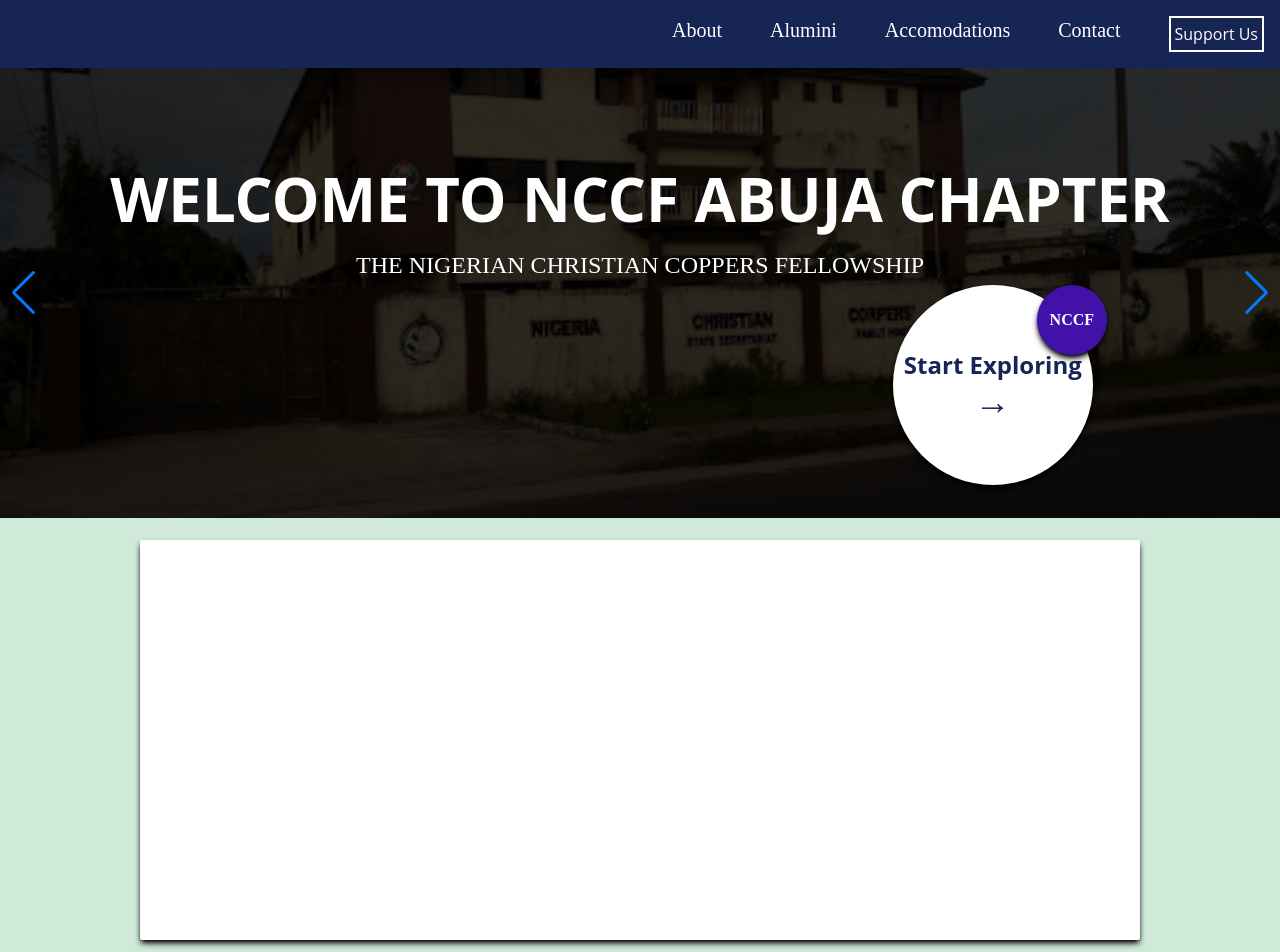
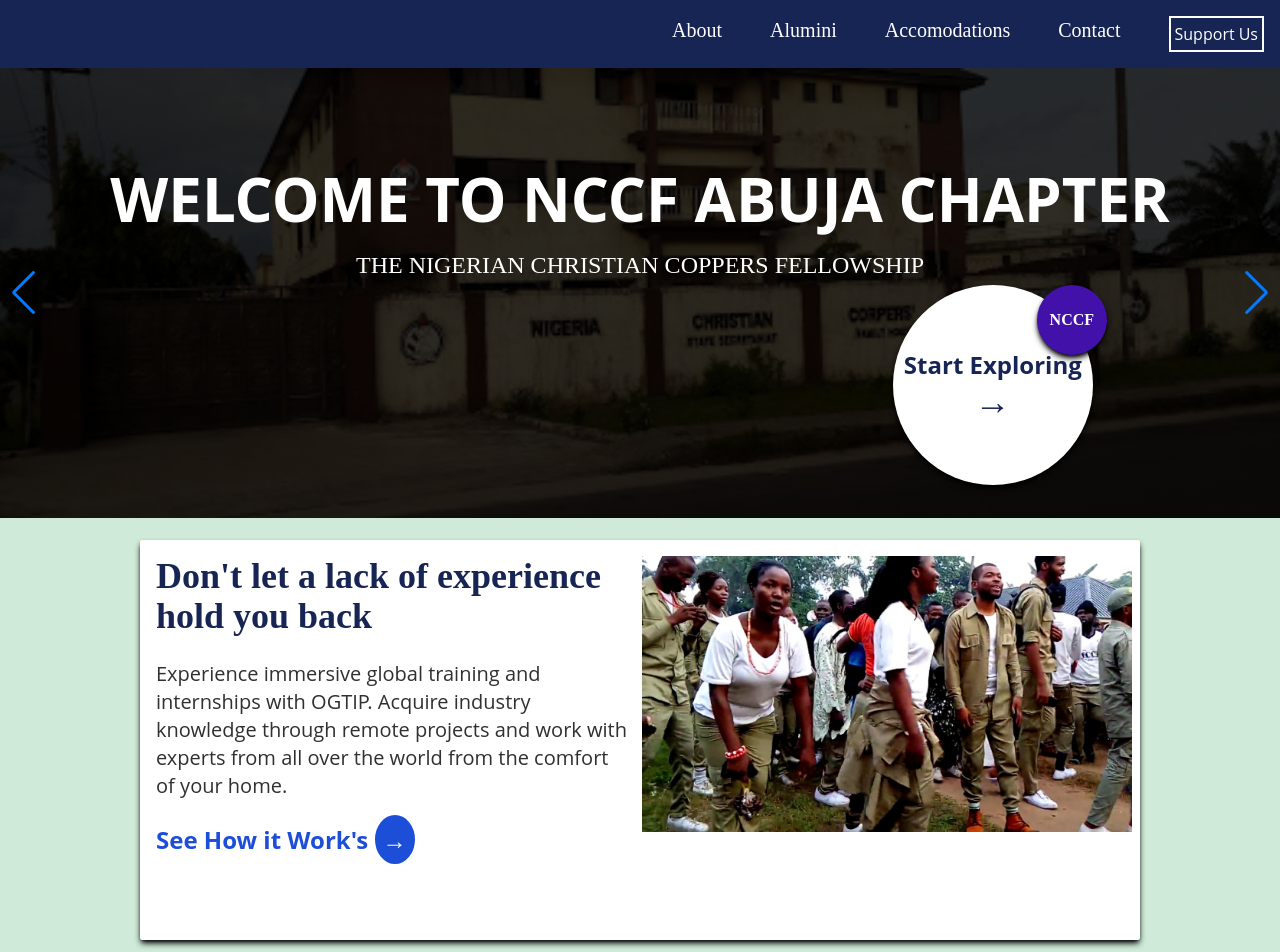
Before and after one commit to eabuo21/IT-Booking-Page, a React (Vite) app: page / in a window 1280 px wide. Shown: the top 952 px of the page. Built offline with nearby package versions, Linux system fonts and the light colour scheme; a web font is replaced by a local one.

Commit message:
starting todays work from last stop point

```diff
--- a/src/Components/Home/Card/Card.tsx
+++ b/src/Components/Home/Card/Card.tsx
@@ -1,31 +1,36 @@
-  import React from "react";
+import React from "react";
+import { Link } from "react-router-dom";
+import NCCF from "../../../assets/images/Hero-images/rural-rugged.jpg";
+
+const CardsMop = () => {
+  return (
+    <>
+      <div className="items-container      w-[1000px] h-[400px]  relative top-[5rem] rounded-sm bg-white  shadow-current shadow-md  flex flex-row gap-1 justify-start items-start p-2">
+        <section className="first-inline-container   flex flex-col justify-start items-start gap-6 px-2 p-2  w-[50%] ">
+          <h1 className="firsst-section-heading   text-4xl w-full font-bold  text-blue-950 text-left  font-dm">
+            Don't let a lack of experience hold you back
+          </h1>
+          <p className="first-ider-text  text-xl  w-full font-sans text-black font-semiboldtext-left  ">
+            Experience immersive global training and internships with OGTIP.
+            Acquire industry knowledge through remote projects and work with
+            experts from all over the world from the comfort of your home.
+          </p>
+          <Link to=" " className="text-blue-700 font-bold text-2xl">
+          See How it Work's <span className=" bg-blue-700  rounded-[50%] text-white p-2 w-[50px[ h-50px[ ">
+            &rarr;
+          </span>
+                    </Link>
+        </section>
 
 
-
-
-
-const CardsMop =() => {
-  return(
-    <>
-     <div className="items-container      w-[1000px] h-[400px]  relative top-[5rem] rounded-sm bg-white  shadow-current shadow-md  flex flex-row gap-4 justify-center items-center p-2">
-      <section className="first-inline-container  flex flex-col justify-start items-start gap-3 px-2 p-2  ">
-
-      </section>
-
-      <section className="second=inline-container  flex flex-col gap-2   ">
-        <div className="first-div      flex flex-col gap-3 justify-start items-start px-2">
-
-        </div>
-
-        <div className="second-div   flex flex-row gap-4 ">
-
-        </div>
-
-      </section>
-    </div>
-
+        <section className="second=inline-container  flex flex-col gap-2    w-[50%] ">
+          <div className="first-div      flex flex-col gap-3 justify-start items-start px-2"></div>
+<img src={NCCF} alt="image"className="w-full h-auto"/>
+          <div className="second-div   flex flex-row gap-4 "></div>
+        </section>
+      </div>
     </>
   );
 };
 
-export default  CardsMop;
+export default CardsMop;
```
